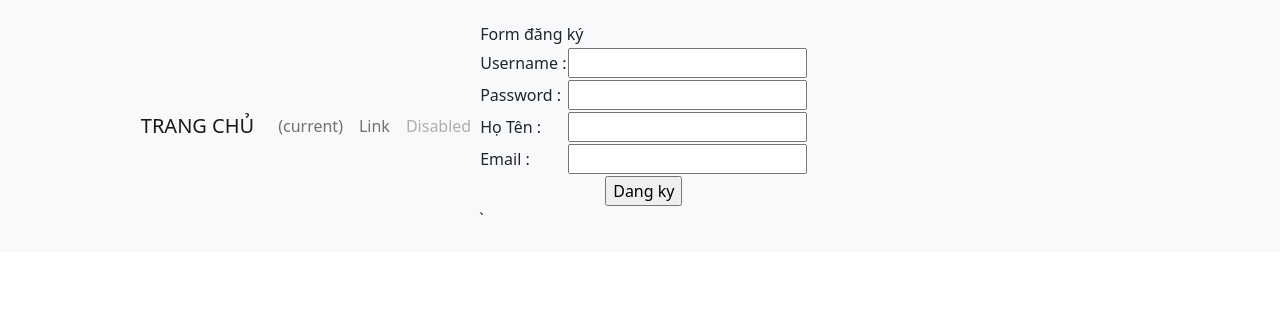
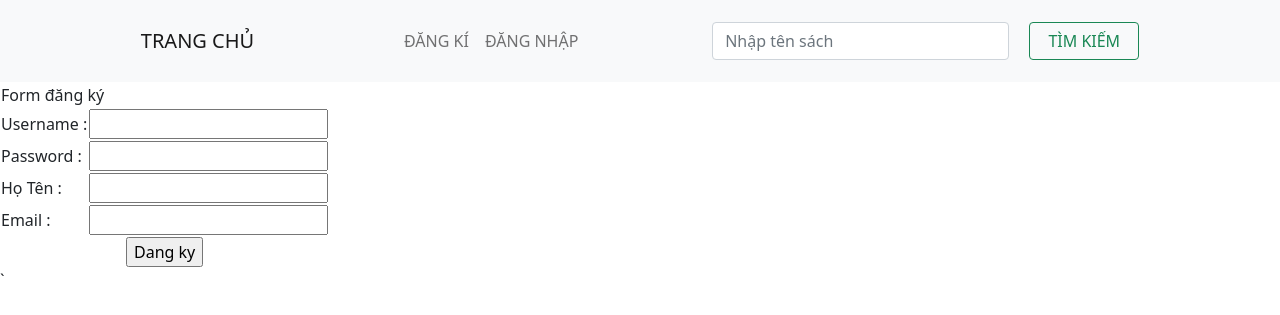
Before and after one commit to gianam65/order-book, a PHP site: page /route/user-path/register.php in a window 1280 px wide. Shown: the top 315 px of the page. Run offline with PHP 8.4, Linux system fonts and the light colour scheme.

Commit message:
register header

```diff
--- a/route/user-path/register.php
+++ b/route/user-path/register.php
@@ -9,27 +9,33 @@
     <link rel="stylesheet" href="../.././css/style.css">
   </head>
   <body>
-        <nav class="navbar navbar-expand-lg navbar-light bg-light">
+        <nav class="navbar navbar-expand-lg navbar-light bg-light home-nav">
             <div class="container">
                 <button class="navbar-toggler" type="button" data-toggle="collapse" data-target="#navbarTogglerDemo01" aria-controls="navbarTogglerDemo01" aria-expanded="false" aria-label="Toggle navigation">
                     <span class="navbar-toggler-icon"></span>
                 </button>
 
-                <div class="collapse navbar-collapse" id="navbarTogglerDemo01">
+                <div class="collapse navbar-collapse home-menu" id="navbarTogglerDemo01">
                     <a class="navbar-brand" href="#">TRANG CHỦ</a>
-                        <ul class="navbar-nav mr-auto mt-2 mt-lg-0">
-                            <li class="nav-item active">
-                                <a class="nav-link" href="#"><span class="sr-only">(current)</span></a>
-                            </li>
+                    <ul class="navbar-nav mr-auto mt-2 mt-lg-0">
+                        <li class="nav-item active">
+                            <a class="nav-link" href="#"><span class="sr-only">ĐĂNG KÍ</span></a>
+                        </li>
 
-                            <li class="nav-item">
-                                <a class="nav-link" href="#">Link</a>
-                            </li>
+                        <li class="nav-item">
+                            <a class="nav-link" href="#">ĐĂNG NHẬP</a>
+                        </li>
+                    </ul>
 
-                            <li class="nav-item">
-                                <a class="nav-link disabled" href="#">Disabled</a>
-                            </li>
-                        </ul>
+                    <form class="form-inline my-2 my-lg-0 search-section">
+                        <input class="form-control mr-sm-2" type="search" placeholder="Nhập tên sách" aria-label="search">
+                        <button class="btn btn-outline-success my-2 my-sm-0 search-btn" type="submit">
+                            TÌM KIẾM
+                        </button>
+                    </form>
+                </div>
+            </div>
+        </nav>
 
                         <form action="register.php" method="post">
 		<table>
```
